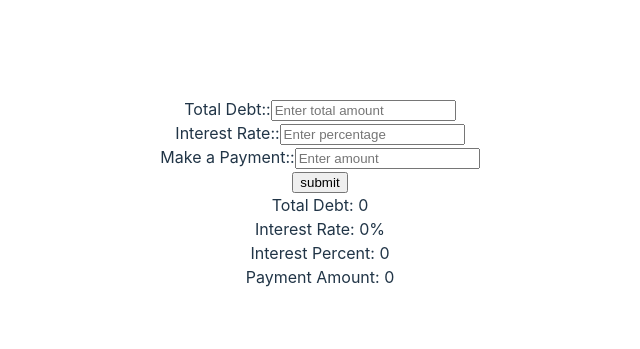
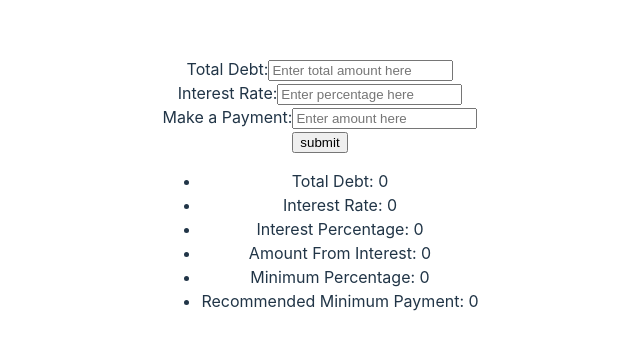
Before and after one commit to savus/devslopes-project-debt-free-calculator, a React (Vite) app: page / in a window 1280 px wide. Shown: the part 207-556 px from the top of the page, without its empty margins (320-960 px from the left). Built offline with nearby package versions, Linux system fonts and the light colour scheme.

Commit message:
Refactor and practice code

```diff
--- a/src/App.jsx
+++ b/src/App.jsx
@@ -4,10 +4,11 @@ import { CalculatorForm } from './components/CalculatorForm'
 function App() {
   const [userInformation, setUserInformation] = useState({
     totalDebt:0,
-    interestRate:0,
-    paymentAmount:0
-  })
+    interestRate:0
+  });
 
+  const percentageToDecimal = (percent) => percent / 100;
+  const amountFromInterest = (total, percent) => total * percentageToDecimal(percent);
   return (
     <>
       <CalculatorForm
@@ -15,6 +16,8 @@ function App() {
         handleUserInformation={(userInformation) => {
           setUserInformation(userInformation);
         }}
+        percentageToDecimal={percentageToDecimal}
+        amountFromInterest={amountFromInterest}
       />
     </>
   )
--- a/src/components/CalculatorForm.jsx
+++ b/src/components/CalculatorForm.jsx
@@ -1,28 +1,23 @@
 import { useState } from "react";
 import { InputGroup } from "./InputGroup";
-
-export function CalculatorForm({ userInformation, handleUserInformation }) {
-  const [totalDebtInput, setTotalDebt] = useState("");
-  const [interestRateInput, setInterestRate] = useState("");
+export function CalculatorForm({
+  userInformation: { totalDebt, interestRate },
+  handleUserInformation,
+  percentageToDecimal,
+  amountFromInterest,
+}) {
+  const [debtInput, setDebtInput] = useState("");
+  const [interestRateInput, setInterestRateInput] = useState("");
   const [paymentInput, setPaymentInput] = useState("");
-
-  const percentToDecimal = (percent) => percent / 100;
-
-  const minimumPayment = (total) => total * 0.01;
-
-  const interestAmount = (total, interest) => total * interest;
-
-  const recommendedMinimum = (total, interest) =>
-    minimumPayment(total) + interestAmount(total, interest);
-
-  const deductPayment = (total, payment) => total - payment;
+  const minimumRecommendedPayment =
+    amountFromInterest(totalDebt, interestRate) + totalDebt * 0.01;
   return (
     <form
       action="#"
       onSubmit={(e) => {
         e.preventDefault();
         handleUserInformation({
-          totalDebt: totalDebtInput,
+          totalDebt: debtInput,
           interestRate: interestRateInput,
           paymentAmount: paymentInput
         });
@@ -30,33 +25,39 @@ export function CalculatorForm({ userInformation, handleUserInformation }) {
     >
       <InputGroup
         name={"total-debt"}
-        title={"Total Debt:"}
-        placeholder={"Enter total amount"}
-        onChange={({ target: { value } }) => setTotalDebt(value)}
-        value={totalDebtInput}
+        title="Total Debt"
+        placeHolder={"Enter total amount here"}
+        onChange={({ target: { value } }) => setDebtInput(value)}
+        value={debtInput}
       />
 
       <InputGroup
         name={"interest-rate"}
-        title={"Interest Rate:"}
-        placeholder={"Enter percentage"}
-        onChange={({ target: { value } }) => setInterestRate(value)}
+        title={"Interest Rate"}
+        placeHolder={"Enter percentage here"}
+        onChange={({ target: { value } }) => setInterestRateInput(value)}
         value={interestRateInput}
       />
 
       <InputGroup
-        name={"payment-input"}
-        title={"Make a Payment:"}
-        placeholder={"Enter amount"}
+        name={"make-payment"}
+        title={"Make a Payment"}
+        placeHolder={"Enter amount here"}
         onChange={({ target: { value } }) => setPaymentInput(value)}
         value={paymentInput}
       />
 
       <input type="submit" value="submit" />
-      <div>Total Debt: {userInformation.totalDebt}</div>
-      <div>Interest Rate: {userInformation.interestRate}%</div>
-      <div>Interest Percent: {percentToDecimal(userInformation.interestRate)}</div>
-      <div>Payment Amount: {userInformation.paymentAmount}</div>
+      <ul>
+        <li>Total Debt: {totalDebt}</li>
+        <li>Interest Rate: {interestRate}</li>
+        <li>Interest Percentage: {percentageToDecimal(interestRate)}</li>
+        <li>
+          Amount From Interest: {amountFromInterest(totalDebt, interestRate)}
+        </li>
+        <li>Minimum Percentage: {totalDebt * 0.01}</li>
+        <li>Recommended Minimum Payment: {minimumRecommendedPayment}</li>
+      </ul>
     </form>
   );
 }
--- a/src/components/InputGroup.jsx
+++ b/src/components/InputGroup.jsx
@@ -1,13 +1,21 @@
-export function InputGroup({name, title, placeholder, value, onChange}) {
+export function InputGroup({
+  name,
+  title,
+  placeHolder,
+  onChange,
+  value
+}) {
   return (
     <div className="input-container">
       <label htmlFor={name}>{title}:</label>
       <input
+        id={name}
+        name={name}
         type="number"
-        placeholder={placeholder}
+        placeholder={placeHolder}
         onChange={onChange}
         value={value}
       />
-    </div>
-  );
+  </div>
+  )
 }
```
